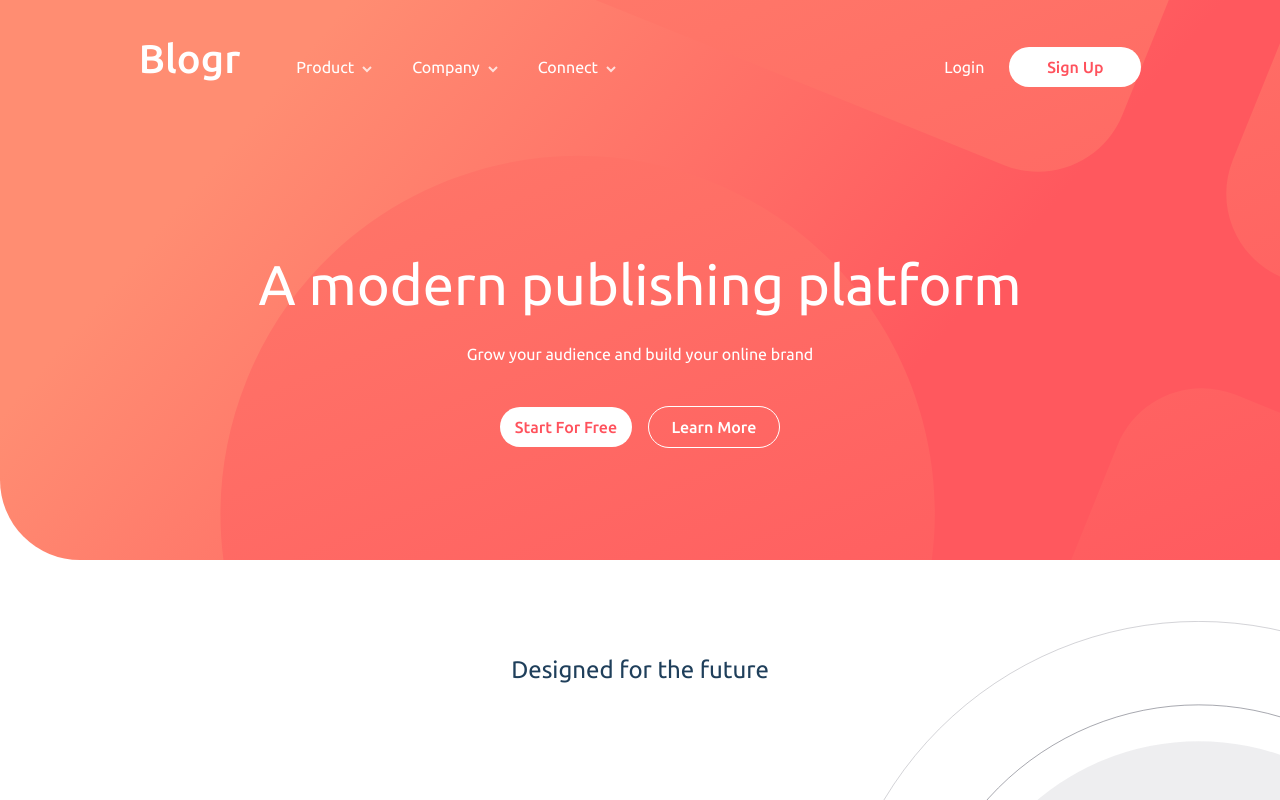
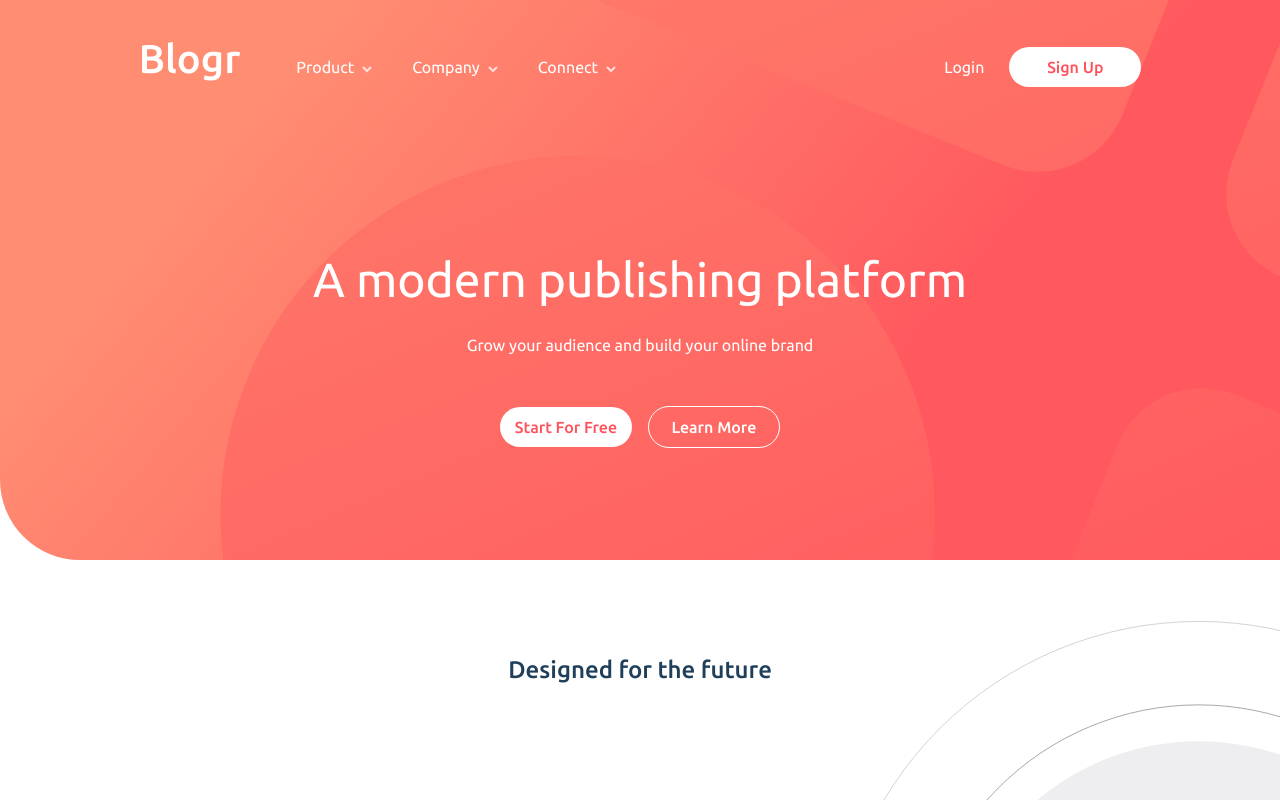
Before and after one commit to mrcsporto/blogr, a React (Create React App) app: page / in a window 1280 px wide. Shown: the top 800 px of the page. Built offline with nearby package versions, Linux system fonts and the light colour scheme.

Commit message:
fix title wrapping style

```diff
--- a/src/components/Header/styles.css
+++ b/src/components/Header/styles.css
@@ -8,7 +8,8 @@ nav {
   height: 35rem;
   border-bottom-left-radius: 5rem;
   z-index: 1;
-  overflow: hidden;;
+  overflow: hidden;
+  ;
 }
 
 .navbar-brand {
@@ -93,20 +94,22 @@ nav {
 .dropdown-toggle-custom::after {
   content: url("icon-arrow-light.svg") !important;
   margin-left: 0.5rem;
- }
+}
 
- .dropdown-item {
+.dropdown-item {
   padding: 0.5rem 1.25rem;
   font-size: 14px;
- }
+}
 
- .dropdown-item:focus, .dropdown-item:hover {
+.dropdown-item:focus,
+.dropdown-item:hover {
   font-weight: 700;
   background-color: transparent;
 }
 
-.title {
-  font-size: 3.5rem;
+.banner-content .title {
+  margin-bottom: 0rem;
+  font-size: 3rem;
   font-weight: 300;
 }
 
```
